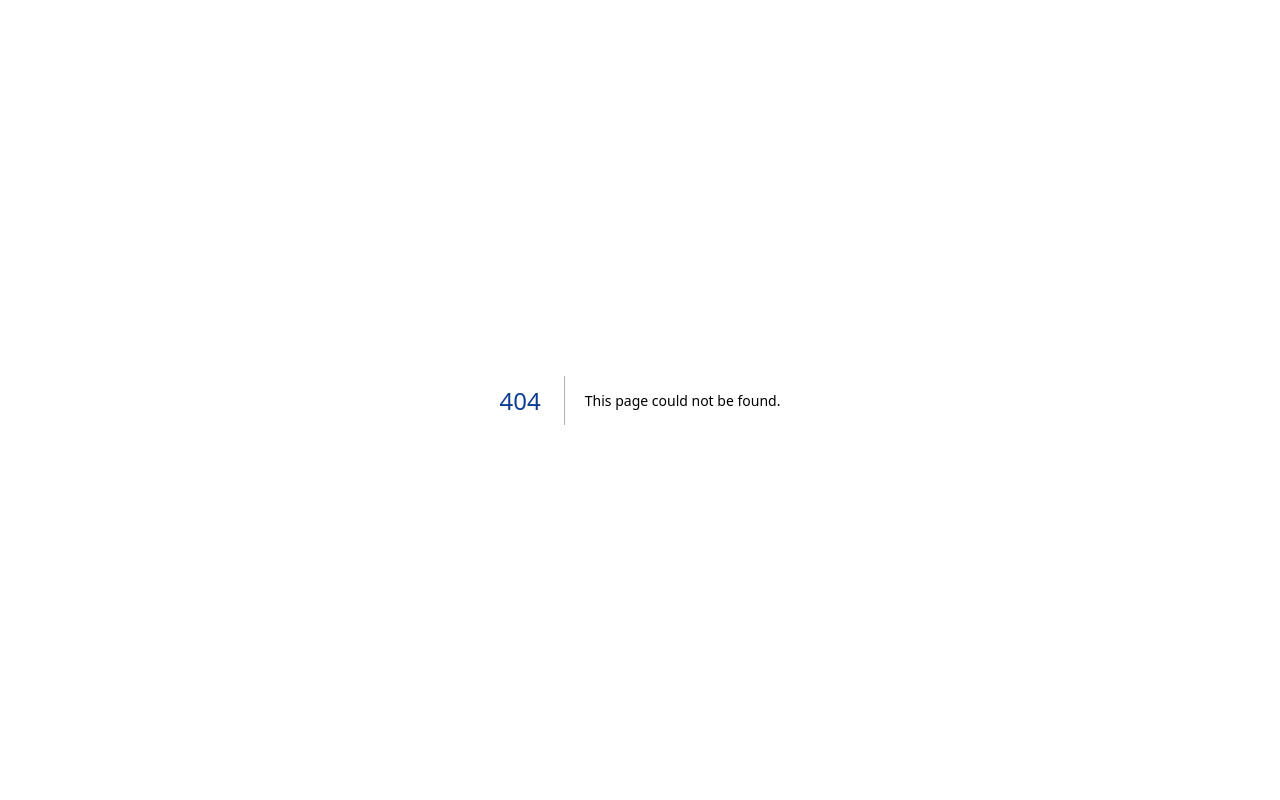
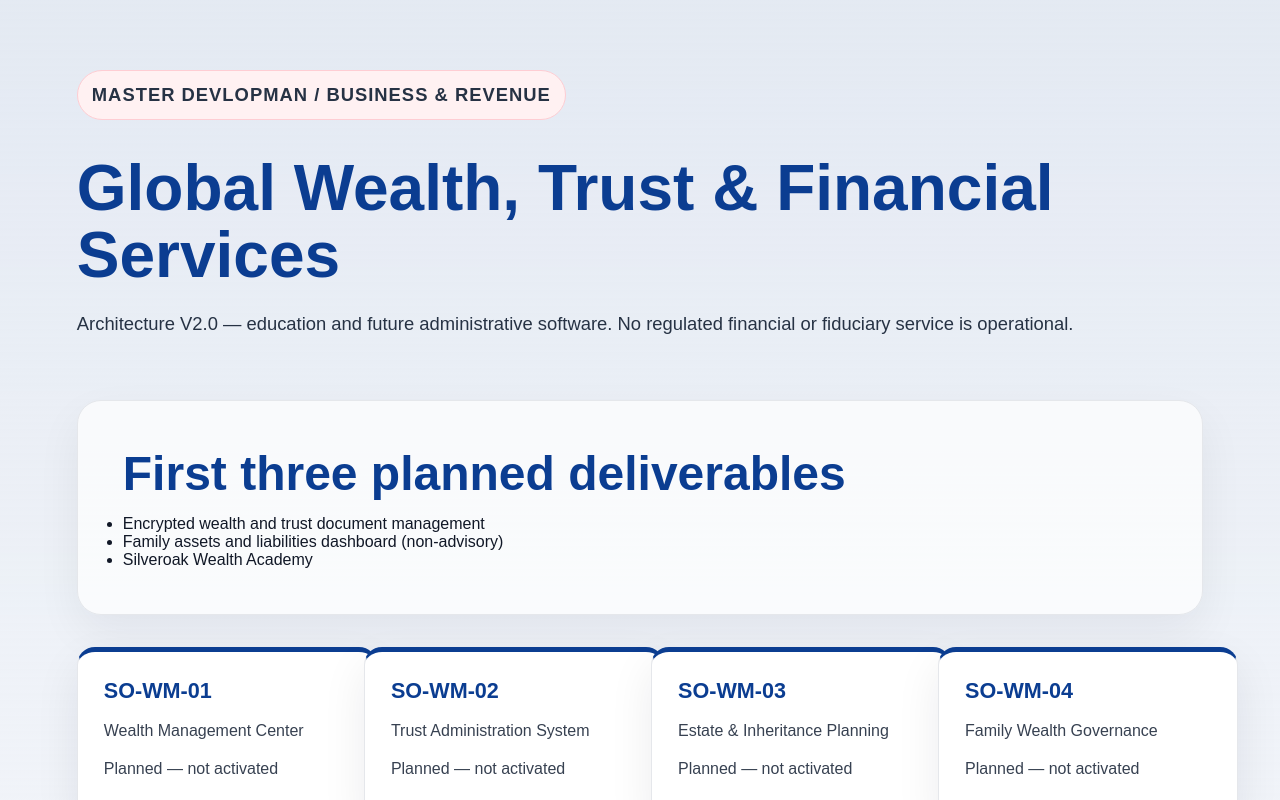
Before and after one commit to patrickprincivil/alliance_nasyonal_devlopman, a Next.js app: page /global-wealth in a window 1280 px wide. Before the commit this address had no page. Built offline with nearby package versions, Linux system fonts and the light colour scheme.

Commit message:
feat: STEP Cayman 2027 wealth trust V2 architecture

```diff
--- /dev/null
+++ b/app/global-wealth/page.tsx
@@ -0,0 +1,11 @@
+import Link from "next/link";
+const modules=["Wealth Management Center","Trust Administration System","Estate & Inheritance Planning","Family Wealth Governance","Ethical Investment Analytics","AI Financial Advisory Support","Cryptocurrency Asset Monitoring","International Wealth Structuring","Trustee Compliance & Audit","Dispute Resolution Management","Privacy & Confidentiality Center","Financial Education Academy","Cross-Border Residency Planning","Succession & Legacy Management","Financial Risk Management"];
+export default function GlobalWealthPage() {
+ return <main className="page"><p className="eyebrow">MASTER DEVLOPMAN / BUSINESS & REVENUE</p>
+ <h1>Global Wealth, Trust & Financial Services</h1>
+ <p>Architecture V2.0 — education and future administrative software. No regulated financial or fiduciary service is operational.</p>
+ <section className="subSection"><h2>First three planned deliverables</h2><ul><li>Encrypted wealth and trust document management</li><li>Family assets and liabilities dashboard (non-advisory)</li><li>Silveroak Wealth Academy</li></ul></section>
+ <section className="gridSection">{modules.map((m,i)=><article key={m} className="card"><h2>SO-WM-{String(i+1).padStart(2,"0")}</h2><p>{m}</p><p>Planned — not activated</p></article>)}</section>
+ <p><Link href="/master-control-center">Return to Master Control Center</Link></p>
+ </main>;
+}
```
